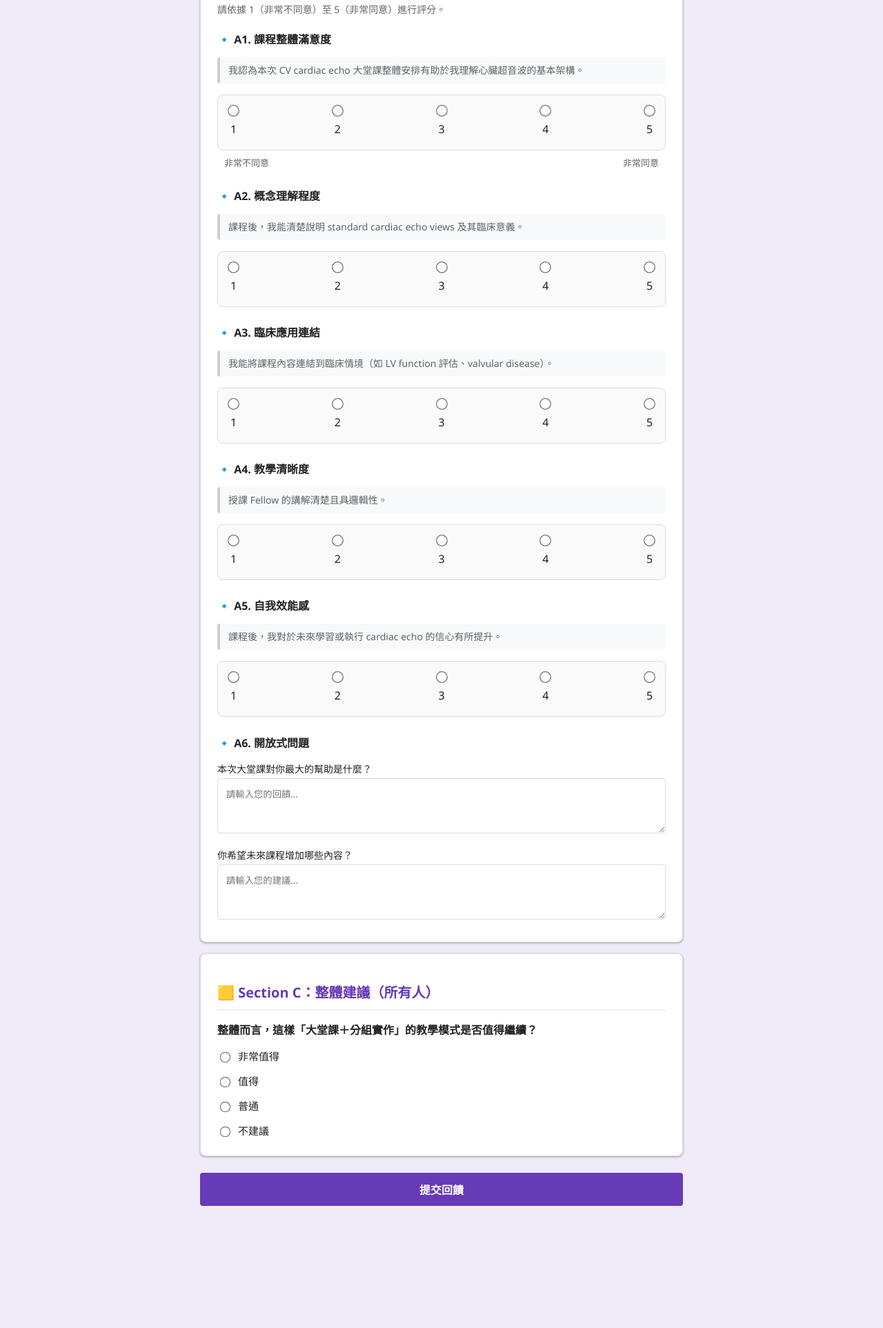
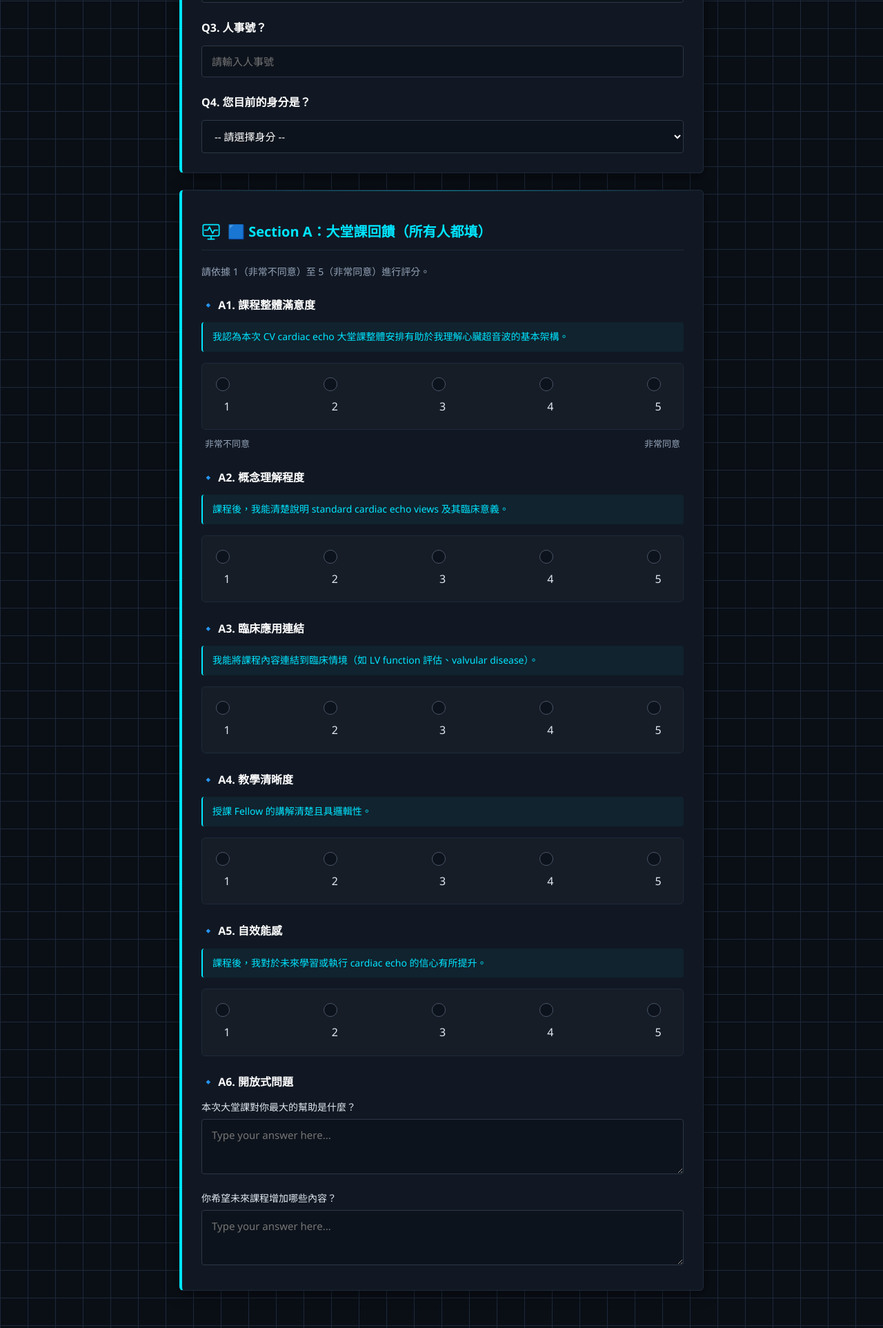
Before and after one commit to sheila21928-ikea/cardiac-echo-after-the-session-reply, a plain HTML site: page index.html in a window 1280 px wide. Shown: the part 519-2444 px from the top of the page at 69% size. Before the commit the page ends 2287 px from the top, so only its background shows below. Drawn offline with Linux system fonts and the light colour scheme.

Commit message:
Update index.html

```diff
--- a/index.html
+++ b/index.html
@@ -5,77 +5,143 @@
     <meta name="viewport" content="width=device-width, initial-scale=1.0">
     <title>CV Cardiac Echo 課後回饋問卷</title>
     <style>
+        /* 定義醫療科技風的色彩變數 */
         :root {
-            --primary-color: #673ab7;
-            --bg-color: #f0ebf8;
-            --card-bg: #ffffff;
-            --text-main: #202124;
-            --text-muted: #5f6368;
-            --border-color: #dadce0;
+            --bg-dark: #0a0f16;
+            --card-bg: #111823;
+            --tech-cyan: #00e5ff;
+            --tech-cyan-glow: rgba(0, 229, 255, 0.2);
+            --text-main: #e2e8f0;
+            --text-muted: #94a3b8;
+            --border-color: #1e293b;
         }
 
         body {
-            font-family: 'Segoe UI', Tahoma, Geneva, Verdana, sans-serif;
-            background-color: var(--bg-color);
+            font-family: 'Segoe UI', 'Roboto', 'Helvetica Neue', sans-serif;
+            background-color: var(--bg-dark);
             color: var(--text-main);
             line-height: 1.6;
             margin: 0;
-            padding: 20px 10px;
+            padding: 30px 15px;
+            /* 加上微微的網格背景增加科技感 */
+            background-image:
+                linear-gradient(var(--border-color) 1px, transparent 1px),
+                linear-gradient(90deg, var(--border-color) 1px, transparent 1px);
+            background-size: 40px 40px;
         }
 
         .container {
-            max-width: 700px;
+            max-width: 760px;
             margin: 0 auto;
         }
 
+        /* 科技風卡片設計 */
         .card {
             background-color: var(--card-bg);
-            border-radius: 8px;
-            padding: 24px;
-            margin-bottom: 16px;
-            box-shadow: 0 1px 2px 0 rgba(60,64,67,0.3), 0 1px 3px 1px rgba(60,64,67,0.15);
+            border-radius: 6px;
+            padding: 28px;
+            margin-bottom: 24px;
             border: 1px solid var(--border-color);
-            border-top: 10px solid var(--primary-color);
+            border-left: 4px solid var(--tech-cyan);
+            box-shadow: 0 4px 20px rgba(0, 0, 0, 0.5);
+            position: relative;
+            overflow: hidden;
         }
 
-        .card:not(:first-child) {
-            border-top: 1px solid var(--border-color);
+        /* 卡片上方的光暈掃描線裝飾 */
+        .card::before {
+            content: '';
+            position: absolute;
+            top: 0;
+            left: 0;
+            width: 100%;
+            height: 1px;
+            background: linear-gradient(90deg, transparent, var(--tech-cyan), transparent);
+            opacity: 0.5;
         }
 
-        h1 {
-            font-size: 24px;
+        /* 標題與圖示 */
+        .header-title {
+            display: flex;
+            align-items: center;
+            gap: 12px;
+            color: var(--tech-cyan);
+            font-size: 26px;
             margin-top: 0;
             margin-bottom: 8px;
+            text-shadow: 0 0 10px var(--tech-cyan-glow);
         }
 
         h2 {
+            display: flex;
+            align-items: center;
+            gap: 10px;
             font-size: 20px;
-            color: var(--primary-color);
-            margin-bottom: 16px;
-            border-bottom: 2px solid var(--bg-color);
-            padding-bottom: 8px;
+            color: var(--tech-cyan);
+            margin-bottom: 20px;
+            padding-bottom: 10px;
+            border-bottom: 1px solid var(--border-color);
+        }
+
+        /* SVG 線條圖示設定 */
+        .icon {
+            width: 28px;
+            height: 28px;
+            fill: none;
+            stroke: var(--tech-cyan);
+            stroke-width: 1.5;
+            stroke-linecap: round;
+            stroke-linejoin: round;
         }
 
         .question-title {
             font-size: 16px;
             font-weight: 600;
             margin-bottom: 12px;
+            color: #ffffff;
         }
 
         .question-desc {
             font-size: 14px;
-            color: var(--text-muted);
+            color: var(--tech-cyan);
             margin-bottom: 16px;
-            background-color: #f8f9fa;
-            padding: 8px 12px;
-            border-left: 4px solid #cecece;
+            background-color: rgba(0, 229, 255, 0.05);
+            padding: 10px 14px;
+            border-left: 2px solid var(--tech-cyan);
             border-radius: 4px;
         }
 
+        /* 輸入框與下拉選單 */
+        input[type="text"], select, textarea {
+            width: 100%;
+            padding: 12px 14px;
+            background-color: #0d131c;
+            border: 1px solid #2d3748;
+            color: #ffffff;
+            border-radius: 4px;
+            font-size: 15px;
+            font-family: inherit;
+            box-sizing: border-box;
+            transition: all 0.3s ease;
+        }
+
+        input[type="text"]:focus, select:focus, textarea:focus {
+            outline: none;
+            border-color: var(--tech-cyan);
+            box-shadow: 0 0 8px var(--tech-cyan-glow);
+        }
+
+        textarea {
+            resize: vertical;
+            min-height: 80px;
+        }
+
+        /* 選擇題樣式 */
         .radio-group {
             display: flex;
             flex-direction: column;
-            gap: 12px;
+            gap: 14px;
+            margin-bottom: 20px;
         }
 
         .radio-label {
@@ -85,19 +151,49 @@
             font-size: 15px;
         }
 
-        .radio-label input[type="radio"] {
-            margin-right: 12px;
-            transform: scale(1.2);
+        /* 客製化 Radio 按鈕 */
+        input[type="radio"] {
+            appearance: none;
+            background-color: #0d131c;
+            margin: 0 12px 0 0;
+            font: inherit;
+            color: var(--tech-cyan);
+            width: 20px;
+            height: 20px;
+            border: 1px solid #4a5568;
+            border-radius: 50%;
+            display: grid;
+            place-content: center;
             cursor: pointer;
         }
 
+        input[type="radio"]::before {
+            content: "";
+            width: 10px;
+            height: 10px;
+            border-radius: 50%;
+            transform: scale(0);
+            transition: 120ms transform ease-in-out;
+            box-shadow: inset 1em 1em var(--tech-cyan);
+        }
+
+        input[type="radio"]:checked::before {
+            transform: scale(1);
+        }
+
+        input[type="radio"]:checked {
+            border-color: var(--tech-cyan);
+            box-shadow: 0 0 6px var(--tech-cyan-glow);
+        }
+
+        /* Likert Scale 樣式 (1-5分) */
         .likert-scale {
             display: flex;
             justify-content: space-between;
             align-items: center;
-            background-color: #fafafa;
-            padding: 16px;
-            border-radius: 8px;
+            background-color: rgba(255, 255, 255, 0.02);
+            padding: 20px;
+            border-radius: 6px;
             border: 1px solid var(--border-color);
         }
 
@@ -105,13 +201,7 @@
             display: flex;
             flex-direction: column;
             align-items: center;
-            gap: 8px;
-            cursor: pointer;
-        }
-
-        .likert-item input[type="radio"] {
-            transform: scale(1.3);
-            margin: 0;
+            gap: 10px;
             cursor: pointer;
         }
 
@@ -120,53 +210,43 @@
             justify-content: space-between;
             font-size: 13px;
             color: var(--text-muted);
-            margin-top: 8px;
-            padding: 0 10px;
+            margin-top: 10px;
+            padding: 0 5px;
         }
 
-        textarea {
-            width: 100%;
-            padding: 12px;
-            border: 1px solid var(--border-color);
-            border-radius: 4px;
-            font-family: inherit;
-            resize: vertical;
-            min-height: 80px;
-            box-sizing: border-box;
-        }
-
-        textarea:focus {
-            outline: none;
-            border-color: var(--primary-color);
-            box-shadow: 0 0 0 2px rgba(103, 58, 183, 0.2);
-        }
-
+        /* 按鈕樣式 */
         .submit-btn {
-            background-color: var(--primary-color);
-            color: white;
-            border: none;
-            padding: 12px 24px;
+            background-color: transparent;
+            color: var(--tech-cyan);
+            border: 1px solid var(--tech-cyan);
+            padding: 14px 28px;
             font-size: 16px;
             font-weight: 600;
             border-radius: 4px;
             cursor: pointer;
-            transition: background-color 0.2s;
+            transition: all 0.3s ease;
             display: block;
             width: 100%;
-            margin-top: 24px;
+            margin-top: 30px;
+            text-transform: uppercase;
+            letter-spacing: 1px;
+            box-shadow: 0 0 10px rgba(0, 229, 255, 0.1) inset;
         }
 
         .submit-btn:hover {
-            background-color: #512da8;
+            background-color: var(--tech-cyan);
+            color: #000000;
+            box-shadow: 0 0 15px var(--tech-cyan-glow);
         }
 
+        /* 隱藏區塊 */
         .hidden {
             display: none;
         }
 
         @media (max-width: 480px) {
             .likert-scale {
-                padding: 12px 8px;
+                padding: 15px 10px;
             }
         }
     </style>
@@ -177,12 +257,25 @@
     <form id="echoFeedbackForm">
 
         <div class="card">
-            <h1>📌 CV Cardiac Echo 課後回饋問卷</h1>
-            <p style="color: var(--text-muted); font-size: 14px;">感謝您參與本次課程，請撥冗填寫回饋，協助我們持續優化教學品質。</p>
+            <h1 class="header-title">
+                <svg class="icon" viewBox="0 0 24 24" style="width: 36px; height: 36px;">
+                    <path d="M4.318 6.318a4.5 4.5 0 000 6.364L12 20.364l7.682-7.682a4.5 4.5 0 00-6.364-6.364L12 7.636l-1.318-1.318a4.5 4.5 0 00-6.364 0z"></path>
+                    <polyline points="3 12 7 12 9 5 13 19 15 12 21 12"></polyline>
+                </svg>
+                CV Cardiac Echo 課後回饋問卷
+            </h1>
+            <p style="color: var(--text-muted); font-size: 15px;">Data collection in progress. 感謝您參與本次課程，請撥冗填寫回饋，協助我們持續優化教學品質。</p>
         </div>
 
         <div class="card" id="section-0">
-            <h2>【Section 0】身分與修課狀態（必填）</h2>
+            <h2>
+                <svg class="icon" viewBox="0 0 24 24">
+                    <path d="M20 21v-2a4 4 0 0 0-4-4H8a4 4 0 0 0-4 4v2"></path>
+                    <circle cx="12" cy="7" r="4"></circle>
+                </svg>
+                【Section 0】身分與修課狀態（必填）
+            </h2>
+
             <div class="question-title">Q1. 本次課程參與狀態</div>
             <div class="radio-group">
                 <label class="radio-label">
@@ -194,11 +287,37 @@
                     參加大堂課＋實作課程
                 </label>
             </div>
+
+            <div class="question-title" style="margin-top: 24px;">Q2. 請問您是？</div>
+            <input type="text" name="q2_name" placeholder="請輸入姓名" required style="margin-bottom: 24px;">
+
+            <div class="question-title">Q3. 人事號？</div>
+            <input type="text" name="q3_id" placeholder="請輸入人事號" required style="margin-bottom: 24px;">
+
+            <div class="question-title">Q4. 您目前的身分是？</div>
+            <select name="q4_role" required>
+                <option value="" disabled selected>-- 請選擇身分 --</option>
+                <option value="PGY1">PGY1</option>
+                <option value="PGY2（內科組）">PGY2（內科組）</option>
+                <option value="PGY2（不分組）">PGY2（不分組）</option>
+                <option value="R1">R1</option>
+                <option value="R2">R2</option>
+                <option value="R3">R3</option>
+                <option value="Fellow">Fellow</option>
+            </select>
         </div>
 
         <div class="card" id="section-a">
-            <h2>🟦 Section A：大堂課回饋（所有人都填）</h2>
-            <p style="font-size: 14px; color: var(--text-muted); margin-bottom: 20px;">請依據 1（非常不同意）至 5（非常同意）進行評分。</p>
+            <h2>
+                <svg class="icon" viewBox="0 0 24 24">
+                    <rect x="2" y="3" width="20" height="14" rx="2" ry="2"></rect>
+                    <line x1="8" y1="21" x2="16" y2="21"></line>
+                    <line x1="12" y1="17" x2="12" y2="21"></line>
+                    <polyline points="4 10 8 10 10 6 14 14 16 10 20 10"></polyline>
+                </svg>
+                🟦 Section A：大堂課回饋（所有人都填）
+            </h2>
+            <p style="font-size: 14px; color: var(--text-muted); margin-bottom: 24px;">請依據 1（非常不同意）至 5（非常同意）進行評分。</p>
 
             <div class="question-title">🔹 A1. 課程整體滿意度</div>
             <div class="question-desc">我認為本次 CV cardiac echo 大堂課整體安排有助於我理解心臟超音波的基本架構。</div>
@@ -245,7 +364,7 @@
             </div>
             <br>
 
-            <div class="question-title">🔹 A5. 自我效能感</div>
+            <div class="question-title">🔹 A5. 自效能感</div>
             <div class="question-desc">課程後，我對於未來學習或執行 cardiac echo 的信心有所提升。</div>
             <div class="likert-scale">
                 <label class="likert-item"><input type="radio" name="a5" value="1" required><span>1</span></label>
@@ -257,19 +376,24 @@
             <br>
 
             <div class="question-title">🔹 A6. 開放式問題</div>
-            <div style="margin-bottom: 12px;">
-                <label style="font-size: 14px; font-weight: 500;">本次大堂課對你最大的幫助是什麼？</label>
-                <textarea name="a6_1" placeholder="請輸入您的回饋..."></textarea>
+            <div style="margin-bottom: 16px;">
+                <label style="font-size: 14px; font-weight: 500; display:block; margin-bottom:6px;">本次大堂課對你最大的幫助是什麼？</label>
+                <textarea name="a6_1" placeholder="Type your answer here..."></textarea>
             </div>
             <div>
-                <label style="font-size: 14px; font-weight: 500;">你希望未來課程增加哪些內容？</label>
-                <textarea name="a6_2" placeholder="請輸入您的建議..."></textarea>
+                <label style="font-size: 14px; font-weight: 500; display:block; margin-bottom:6px;">你希望未來課程增加哪些內容？</label>
+                <textarea name="a6_2" placeholder="Type your answer here..."></textarea>
             </div>
         </div>
 
         <div class="card hidden" id="section-b">
-            <h2>🟩 Section B：實作課程回饋</h2>
-            <p style="font-size: 14px; color: var(--text-muted); margin-bottom: 20px;">請依據 1（非常不同意）至 5（非常同意）進行評分。</p>
+            <h2>
+                <svg class="icon" viewBox="0 0 24 24">
+                    <path d="M22 12h-4l-3 9L9 3l-3 9H2"></path>
+                </svg>
+                🟩 Section B：實作課程回饋
+            </h2>
+            <p style="font-size: 14px; color: var(--text-muted); margin-bottom: 24px;">請依據 1（非常不同意）至 5（非常同意）進行評分。</p>
 
             <div class="question-title">🔹 B1. 實作安排滿意度</div>
             <div class="question-desc">小組實作（1位Fellow 帶 4 位學員）的安排有助於學習。</div>
@@ -290,129 +414,4 @@
                 <label class="likert-item"><input type="radio" name="b2" value="2"><span>2</span></label>
                 <label class="likert-item"><input type="radio" name="b2" value="3"><span>3</span></label>
                 <label class="likert-item"><input type="radio" name="b2" value="4"><span>4</span></label>
-                <label class="likert-item"><input type="radio" name="b2" value="5"><span>5</span></label>
-            </div>
-            <br>
-
-            <div class="question-title">🔹 B3. 即時回饋的幫助</div>
-            <div class="question-desc">Fellow 在實作中提供的即時回饋對我學習幫助很大。</div>
-            <div class="likert-scale">
-                <label class="likert-item"><input type="radio" name="b3" value="1"><span>1</span></label>
-                <label class="likert-item"><input type="radio" name="b3" value="2"><span>2</span></label>
-                <label class="likert-item"><input type="radio" name="b3" value="3"><span>3</span></label>
-                <label class="likert-item"><input type="radio" name="b3" value="4"><span>4</span></label>
-                <label class="likert-item"><input type="radio" name="b3" value="5"><span>5</span></label>
-            </div>
-            <br>
-
-            <div class="question-title">🔹 B4. 學習負荷</div>
-            <div class="question-desc">實作過程中的學習負擔（操作、判讀）在可接受範圍內。</div>
-            <div class="likert-scale">
-                <label class="likert-item"><input type="radio" name="b4" value="1"><span>1</span></label>
-                <label class="likert-item"><input type="radio" name="b4" value="2"><span>2</span></label>
-                <label class="likert-item"><input type="radio" name="b4" value="3"><span>3</span></label>
-                <label class="likert-item"><input type="radio" name="b4" value="4"><span>4</span></label>
-                <label class="likert-item"><input type="radio" name="b4" value="5"><span>5</span></label>
-            </div>
-            <br>
-
-            <div class="question-title">🔹 B5. 技術信心提升</div>
-            <div class="question-desc">我現在有信心在臨床中嘗試執行 bedside echo。</div>
-            <div class="likert-scale">
-                <label class="likert-item"><input type="radio" name="b5" value="1"><span>1</span></label>
-                <label class="likert-item"><input type="radio" name="b5" value="2"><span>2</span></label>
-                <label class="likert-item"><input type="radio" name="b5" value="3"><span>3</span></label>
-                <label class="likert-item"><input type="radio" name="b5" value="4"><span>4</span></label>
-                <label class="likert-item"><input type="radio" name="b5" value="5"><span>5</span></label>
-            </div>
-            <br>
-
-            <div class="question-title">🔹 B6. 開放式問題</div>
-            <div style="margin-bottom: 12px;">
-                <label style="font-size: 14px; font-weight: 500;">實作課最困難的部分是？</label>
-                <textarea name="b6_1" placeholder="請輸入您的回饋..."></textarea>
-            </div>
-            <div>
-                <label style="font-size: 14px; font-weight: 500;">你希望增加幾次 hands-on 才覺得足夠？</label>
-                <textarea name="b6_2" placeholder="請輸入您的建議..."></textarea>
-            </div>
-        </div>
-
-        <div class="card" id="section-c">
-            <h2>🟨 Section C：整體建議（所有人）</h2>
-            <div class="question-title">整體而言，這樣「大堂課＋分組實作」的教學模式是否值得繼續？</div>
-            <div class="radio-group">
-                <label class="radio-label"><input type="radio" name="c_overall" value="非常值得" required> 非常值得</label>
-                <label class="radio-label"><input type="radio" name="c_overall" value="值得"> 值得</label>
-                <label class="radio-label"><input type="radio" name="c_overall" value="普通"> 普通</label>
-                <label class="radio-label"><input type="radio" name="c_overall" value="不建議"> 不建議</label>
-            </div>
-        </div>
-
-        <button type="submit" class="submit-btn">提交回饋</button>
-    </form>
-</div>
-
-<script>
-    // 監聽 Q1 選項變更，動態控制 Section B 的顯示與必填狀態
-    const attendanceRadios = document.querySelectorAll('input[name="attendance"]');
-    const sectionB = document.getElementById('section-b');
-    const sectionBRadios = sectionB.querySelectorAll('input[type="radio"]');
-
-    attendanceRadios.forEach(radio => {
-        radio.addEventListener('change', function() {
-            if (this.value === 'both') {
-                sectionB.classList.remove('hidden');
-                sectionBRadios.forEach(r => {
-                    r.setAttribute('required', 'true');
-                });
-            } else {
-                sectionB.classList.add('hidden');
-                sectionBRadios.forEach(r => {
-                    r.removeAttribute('required');
-                    r.checked = false;
-                });
-                sectionB.querySelectorAll('textarea').forEach(t => t.value = '');
-            }
-        });
-    });
-
-    // 🌟 表單送出事件串接 GAS 🌟
-    document.getElementById('echoFeedbackForm').addEventListener('submit', function(e) {
-        e.preventDefault();
-
-        const submitBtn = document.querySelector('.submit-btn');
-        submitBtn.textContent = '資料傳送中...';
-        submitBtn.disabled = true;
-        submitBtn.style.backgroundColor = '#9e9e9e';
-
-        const formData = new FormData(this);
-
-        // ！！請把下面這行的引號內容，替換成你的 GAS 網址！！
-        const scriptURL = 'https://script.google.com/macros/s/AKfycbyAgV3Pa1hsiU1502WsliFqDmv8N7v6wRvQIOIuu_P-_dx-SUC6LrIeV1u5LDNPUaX6/exec';
-
-        fetch(scriptURL, { method: 'POST', body: formData })
-            .then(response => response.json())
-            .then(data => {
-                if(data.result === 'success') {
-                    alert('感謝您的填寫！回饋資料已成功送出。');
-                    document.getElementById('echoFeedbackForm').reset();
-                    document.getElementById('section-b').classList.add('hidden');
-                } else {
-                    alert('發生錯誤：' + data.message);
-                }
-            })
-            .catch(error => {
-                console.error('Error!', error.message);
-                alert('網路連線異常，請稍後再試。');
-            })
-            .finally(() => {
-                submitBtn.textContent = '提交回饋';
-                submitBtn.disabled = false;
-                submitBtn.style.backgroundColor = 'var(--primary-color)';
-            });
-    });
-</script>
-
-</body>
-</html>
+                <label class="likert-item"><input type="radio
```
